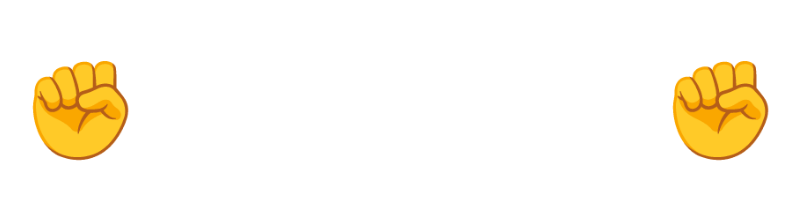
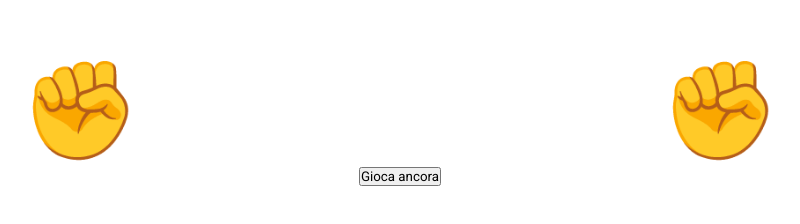
Before and after one commit to magnusson17/js-paliedispari, a plain HTML site: page Pari-e-dispari/index.html in a window 1280 px wide. Shown: the part 98-322 px from the top of the page, without its empty margins (240-1040 px from the left). Drawn offline with Linux system fonts and the light colour scheme.

Commit message:
add refresh button

```diff
--- a/Pari-e-dispari/asset/js/main.js
+++ b/Pari-e-dispari/asset/js/main.js
@@ -63,7 +63,6 @@ function avantiTwo() {
 
     //3) Sommiamo i due numeri
     sum = askNumber + numRandom;
-    console.log(sum);
     prova.innerHTML = `${sum}`;
 
     //5) Dichiariamo chi ha vinto.
@@ -83,10 +82,8 @@ function randomNumber() {
 //4) Stabiliamo se la somma dei due numeri è pari o dispari (usando una funzione)
 function isEvenOrOdd(number) {
     if (number % 2 == 0) {
-        console.log("pari")
         return "pari"
     } else {
-        console.log("dispari")
         return "dispari"
     }
 }
--- a/Pari-e-dispari/index.html
+++ b/Pari-e-dispari/index.html
@@ -27,14 +27,16 @@
             </div>
         </div>
 
-        <div id="hands-container" class="d_flex justify_content_around ">
+        <div id="hands-container" class="d_flex justify_content_around">
             <div id="my-container" class="fs_6em">✊</div>
             <div id="pc-container" class="fs_6em">✊</div>
         </div>
 
-        <div id="prova"></div>
-
-        <div id="prova2"></div>
+        <div id="sum-and-result-container" class="d_flex justify_content_center">
+            <div id="prova"></div>
+            <div id="prova2"></div>
+            <button onclick="window.location.reload()">Gioca ancora</button>
+        </div>
     </div>
 
     <script type="text/javascript" src="./asset/js/main.js"></script>
```
